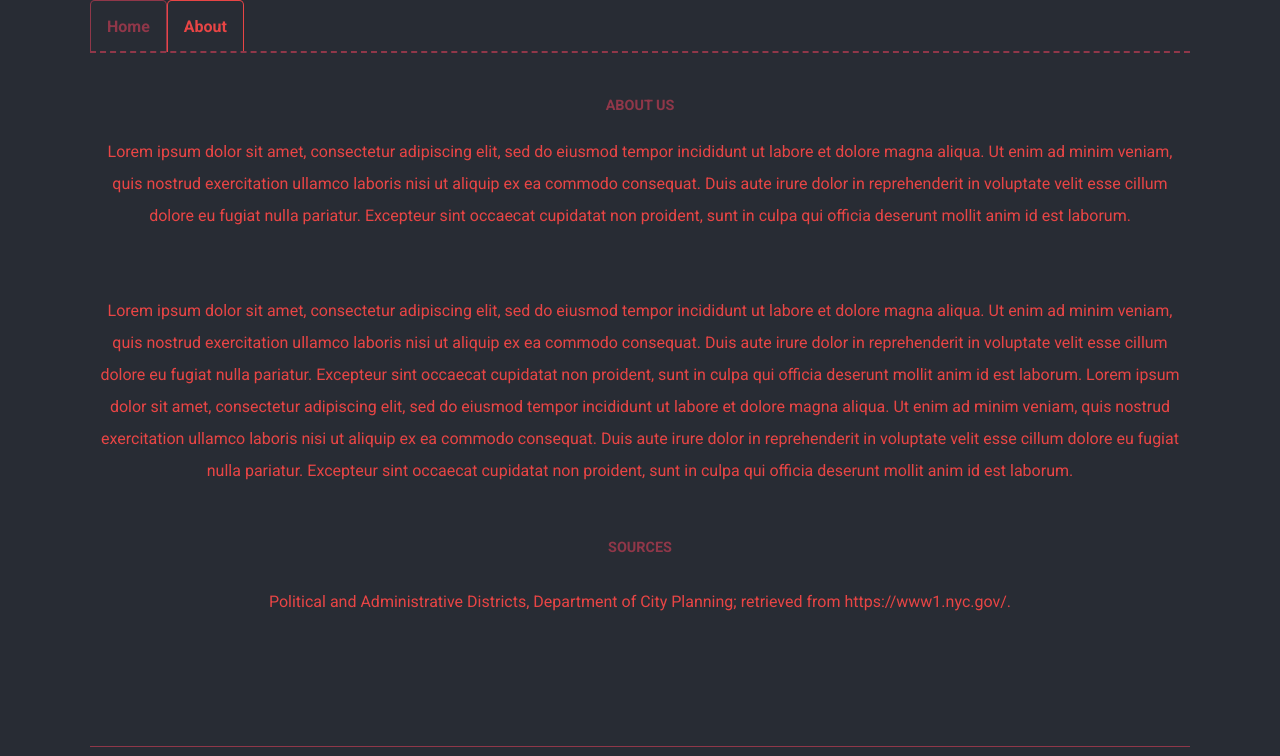
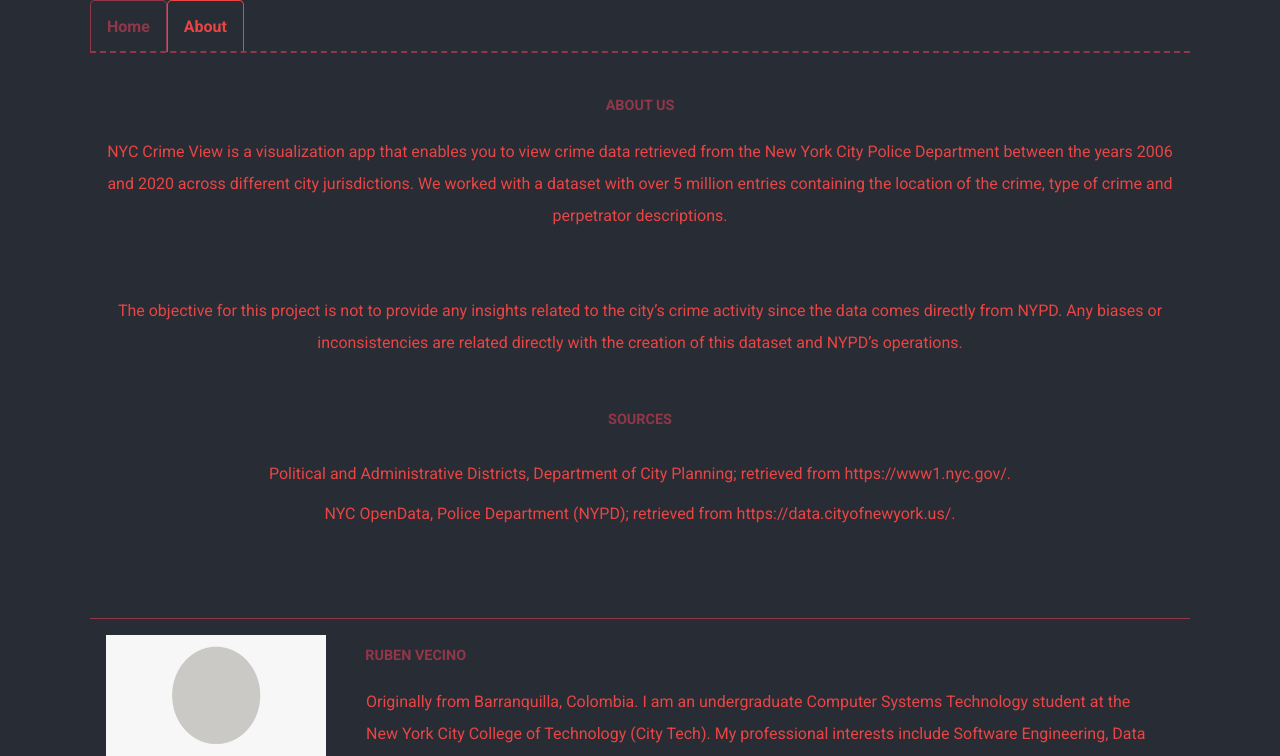
Before and after one commit to rubenvecg/ctp-project, a React (Create React App) app: page /about-us in a window 1280 px wide. Shown: the top 756 px of the page. Built offline with nearby package versions, Linux system fonts and the light colour scheme.

Commit message:
added text

```diff
--- a/src/App.scss
+++ b/src/App.scss
@@ -51,3 +51,6 @@
 #root > div > div{
   margin: 4vh auto;
 }
+.Section-disclaimer{
+  text-align: left;
+}
--- a/src/Pages/About.js
+++ b/src/Pages/About.js
@@ -13,41 +13,28 @@ function About() {
         <Navigation/>
         <Section
         title="About us"
-        text="Lorem ipsum dolor sit amet, consectetur adipiscing elit,
-        sed do eiusmod tempor incididunt ut labore et dolore magna aliqua.
-        Ut enim ad minim veniam, quis nostrud exercitation ullamco laboris nisi ut aliquip ex ea commodo consequat.
-        Duis aute irure dolor in reprehenderit in voluptate velit esse cillum dolore eu fugiat nulla pariatur.
-        Excepteur sint occaecat cupidatat non proident, sunt in culpa qui officia deserunt mollit anim id est laborum. "
+        text="NYC Crime View is a visualization app that enables you to view crime data
+        retrieved from the New York City Police Department between the years 2006 and 2020
+        across different city jurisdictions. We worked with a dataset with over 5 million
+        entries containing the location of the crime, type of crime and perpetrator descriptions."
         />
-        <Section
-        text="Lorem ipsum dolor sit amet, consectetur adipiscing elit,
-        sed do eiusmod tempor incididunt ut labore et dolore magna aliqua.
-        Ut enim ad minim veniam, quis nostrud exercitation ullamco laboris nisi ut aliquip ex ea commodo consequat.
-        Duis aute irure dolor in reprehenderit in voluptate velit esse cillum dolore eu fugiat nulla pariatur.
-        Excepteur sint occaecat cupidatat non proident, sunt in culpa qui officia deserunt mollit anim id est laborum. Lorem ipsum dolor sit amet, consectetur adipiscing elit,
-        sed do eiusmod tempor incididunt ut labore et dolore magna aliqua.
-        Ut enim ad minim veniam, quis nostrud exercitation ullamco laboris nisi ut aliquip ex ea commodo consequat.
-        Duis aute irure dolor in reprehenderit in voluptate velit esse cillum dolore eu fugiat nulla pariatur.
-        Excepteur sint occaecat cupidatat non proident, sunt in culpa qui officia deserunt mollit anim id est laborum."
+        <Section className="Section-disclaimer"
+        text="The objective for this project is not to provide any insights related to the city’s
+        crime activity since the data comes directly from NYPD. Any biases or inconsistencies are
+        related directly with the creation of this dataset and NYPD’s operations."
         />
         <Source
         s1="https://www1.nyc.gov/site/planning/data-maps/open-data/districts-download-metadata.page"
         s1Title="Political and Administrative Districts, Department of City Planning; retrieved from https://www1.nyc.gov/."
-        s2=""
-        s2Title=""
-        s3=""
-        s3Title=""
+        s2="https://data.cityofnewyork.us/Public-Safety/NYPD-Arrest-Data-Year-to-Date-/uip8-fykc"
+        s2Title="NYC OpenData, Police Department (NYPD); retrieved from https://data.cityofnewyork.us/."
         />
         <AboutCard
         img={placeholder}
         github="https://github.com/rubenvecg"
         linkedin="https://www.linkedin.com/in/ruben-vecino/"
         name="Ruben Vecino"
-        text="Lorem ipsum dolor sit amet, consectetur adipiscing elit,
-        sed do eiusmod tempor incididunt ut labore et dolore magna aliqua.
-        Ut enim ad minim veniam, quis nostrud exercitation ullamco laboris nisi ut aliquip ex ea commodo consequat.
-        Duis aute irure dolor in reprehenderit in voluptate velit esse cillum dolore eu fugiat nulla pariatur.
-        Excepteur sint occaecat cupidatat non proident, sunt in culpa qui officia deserunt mollit anim id est laborum."
+        text="Originally from Barranquilla, Colombia. I am an undergraduate Computer Systems Technology student at the New York City College of Technology (City Tech). My professional interests include Software Engineering, Data Analytics & Visualization, and Full Stack Web Development. I am currently looking for internships and/or work opportunities."
         />
 
       </div>
```
